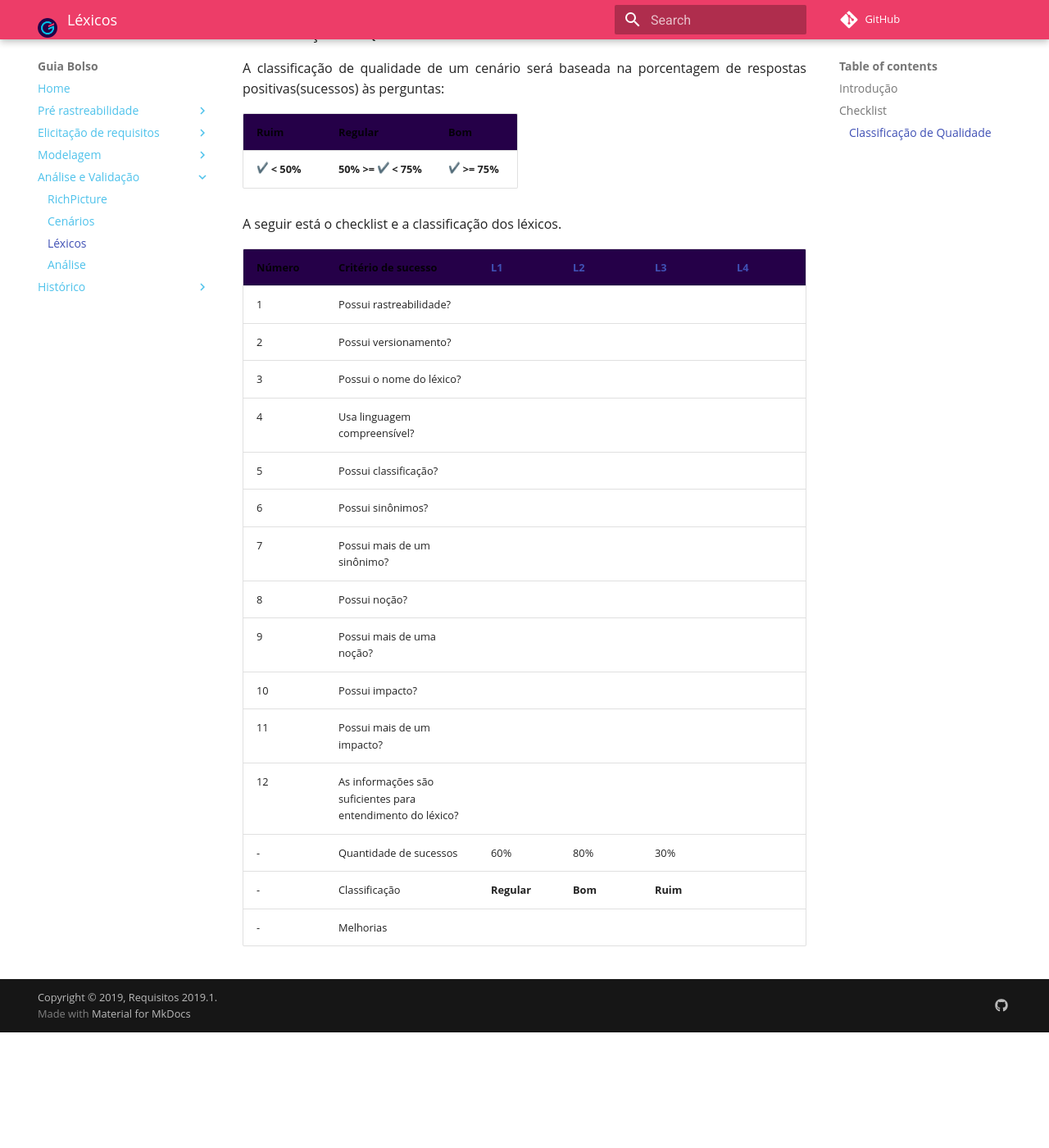
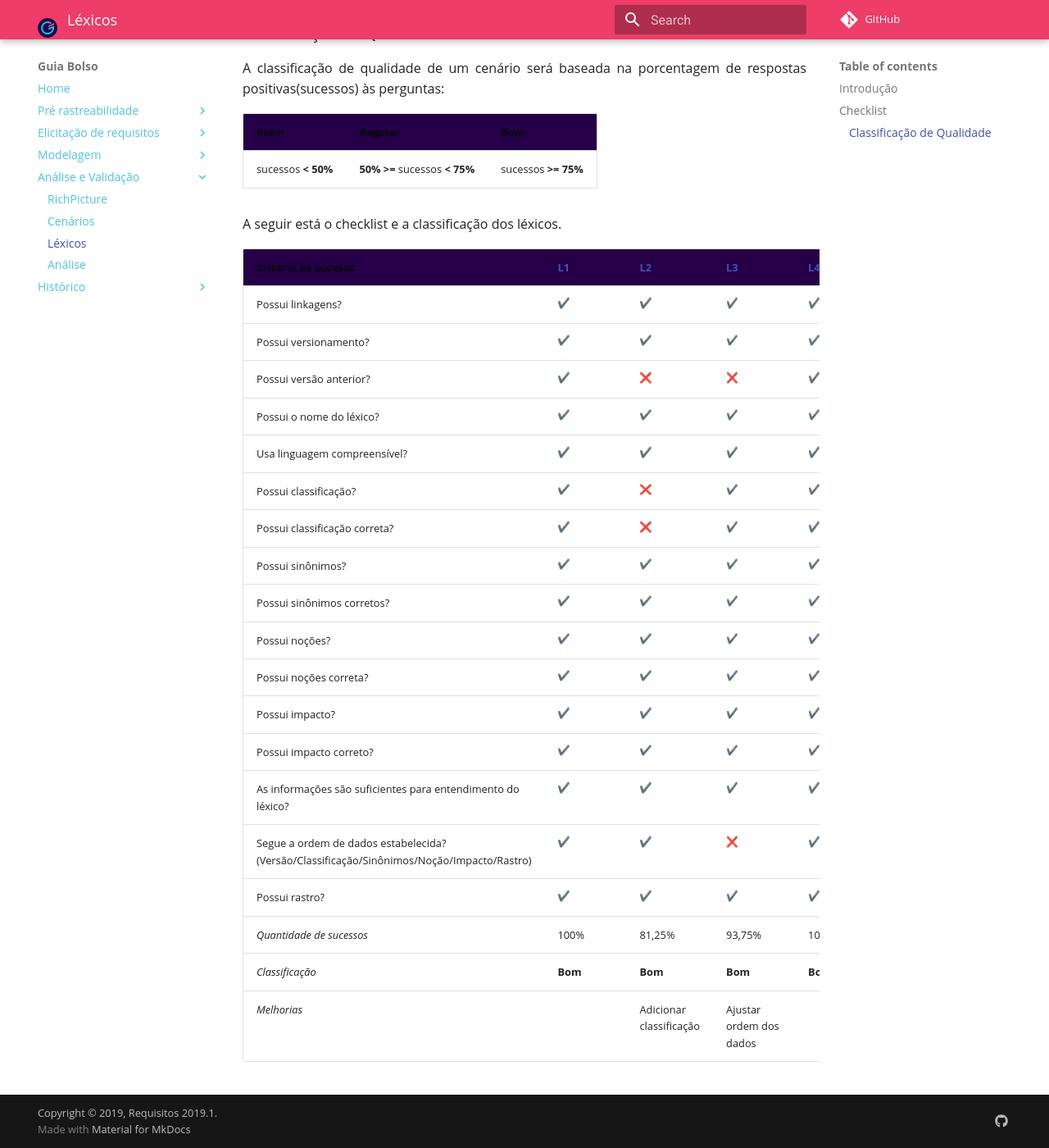
Before and after one commit to fga-disciplinas/2019.1-Guia-Bolso, an MkDocs documentation site: the page built from docs/analise/lexicos.md, in a window 1280 px wide and 1400 px high, scrolled down 585 px. Shown: the whole window at 82% size. Built offline with MkDocs 1.6.1 and Material for MkDocs 9.7.7, drawn with Linux system fonts in a browser that asks for light colours; emoji names are drawn with the system emoji font; comment, search, counter and statistics services are not loaded; old or Windows-style settings are respelled for this version of MkDocs; before the commit the page ends 1844 px from its top, so only the background shows below that.

Commit message:
Adicionado avaliação de lexicos

```diff
--- a/docs/analise/lexicos.md
+++ b/docs/analise/lexicos.md
@@ -10,24 +10,28 @@ A classificação de qualidade de um cenário será baseada na porcentagem de re
 
 |Ruim|Regular|Bom|
 |--|--|--|
-|:heavy_check_mark: **< 50%**| **50% >=** :heavy_check_mark: **< 75%**| :heavy_check_mark: **>= 75%**|
+|sucessos **< 50%**| **50% >=** sucessos **< 75%**| sucessos **>= 75%**|
 
 A seguir está o checklist e a classificação dos léxicos.
 
-|Número|Critério de sucesso|[L1](../../modelagem/lexicos/#l1-nome-sujo)|[L2](../../modelagem/lexicos/#l2-cadastro-positivo)|[L3](../../modelagem/lexicos/#l3-consultar-cpf)|[L4](../../modelagem/lexicos/#l4-score-do-serasa)|
-|------|----------------------|--|--|--|--|
-|1| Possui rastreabilidade?||
-|2| Possui versionamento?||
-|3| Possui o nome do léxico?||
-|4| Usa linguagem compreensível?||
-|5| Possui classificação?||
-|6| Possui sinônimos?||
-|7| Possui mais de um sinônimo?||
-|8| Possui noção?||
-|9| Possui mais de uma noção?||
-|10| Possui impacto?||
-|11| Possui mais de um impacto?||
-|12| As informações são suficientes para entendimento do léxico?||
-|-| Quantidade de sucessos | 60% | 80% | 30% |
-|-| Classificação | **Regular**  | **Bom** | **Ruim** | |
-|-| Melhorias | | | | |
+|Critério de sucesso|[L1](../../modelagem/lexicos/#l1-nome-sujo)|[L2](../../modelagem/lexicos/#l2-cadastro-positivo)|[L3](../../modelagem/lexicos/#l3-consultar-cpf)|[L4](../../modelagem/lexicos/#l4-score-do-serasa)|
+|--|--|--|--|--|
+| Possui linkagens?| :heavy_check_mark: | :heavy_check_mark: | :heavy_check_mark: | :heavy_check_mark: |
+| Possui versionamento?| :heavy_check_mark: | :heavy_check_mark: | :heavy_check_mark: | :heavy_check_mark: |
+| Possui versão anterior?| :heavy_check_mark: | :x: | :x: | :heavy_check_mark: |
+| Possui o nome do léxico?| :heavy_check_mark: | :heavy_check_mark: | :heavy_check_mark: | :heavy_check_mark: |
+| Usa linguagem compreensível?| :heavy_check_mark: | :heavy_check_mark: | :heavy_check_mark: | :heavy_check_mark: |
+| Possui classificação? | :heavy_check_mark: | :x: | :heavy_check_mark: | :heavy_check_mark: |
+| Possui classificação correta?| :heavy_check_mark: | :x: | :heavy_check_mark: | :heavy_check_mark: |
+| Possui sinônimos? | :heavy_check_mark: | :heavy_check_mark: | :heavy_check_mark: | :heavy_check_mark:|
+| Possui sinônimos corretos?| :heavy_check_mark: | :heavy_check_mark: | :heavy_check_mark: | :heavy_check_mark: |
+| Possui noções? | :heavy_check_mark: | :heavy_check_mark: | :heavy_check_mark: | :heavy_check_mark: |
+| Possui noções correta?| :heavy_check_mark: | :heavy_check_mark: | :heavy_check_mark: | :heavy_check_mark: |
+| Possui impacto? | :heavy_check_mark: | :heavy_check_mark: | :heavy_check_mark: | :heavy_check_mark: |
+| Possui impacto correto?| :heavy_check_mark: | :heavy_check_mark: | :heavy_check_mark: | :heavy_check_mark: |
+| As informações são suficientes para entendimento do léxico?| :heavy_check_mark: | :heavy_check_mark: | :heavy_check_mark: | :heavy_check_mark: |
+| Segue a ordem de dados estabelecida? (Versão/Classificação/Sinônimos/Noção/Impacto/Rastro)| :heavy_check_mark: |:heavy_check_mark: | :x: | :heavy_check_mark: |
+| Possui rastro? | :heavy_check_mark: | :heavy_check_mark: | :heavy_check_mark: | :heavy_check_mark: |
+| *Quantidade de sucessos* | 100% | 81,25% | 93,75% | 100% |
+| *Classificação* | **Bom**  | **Bom** | **Bom** | **Bom** |
+| *Melhorias* | | Adicionar classificação | Ajustar ordem dos dados | | |
```
